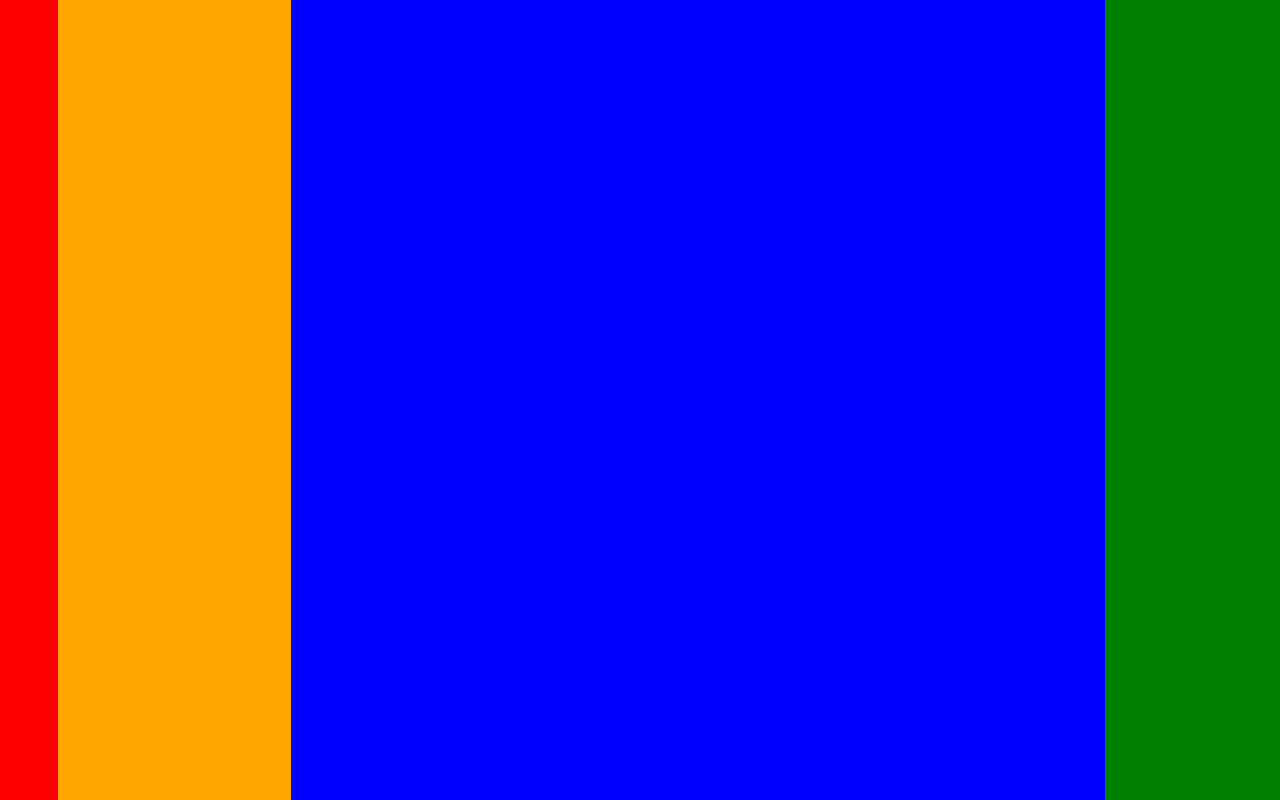
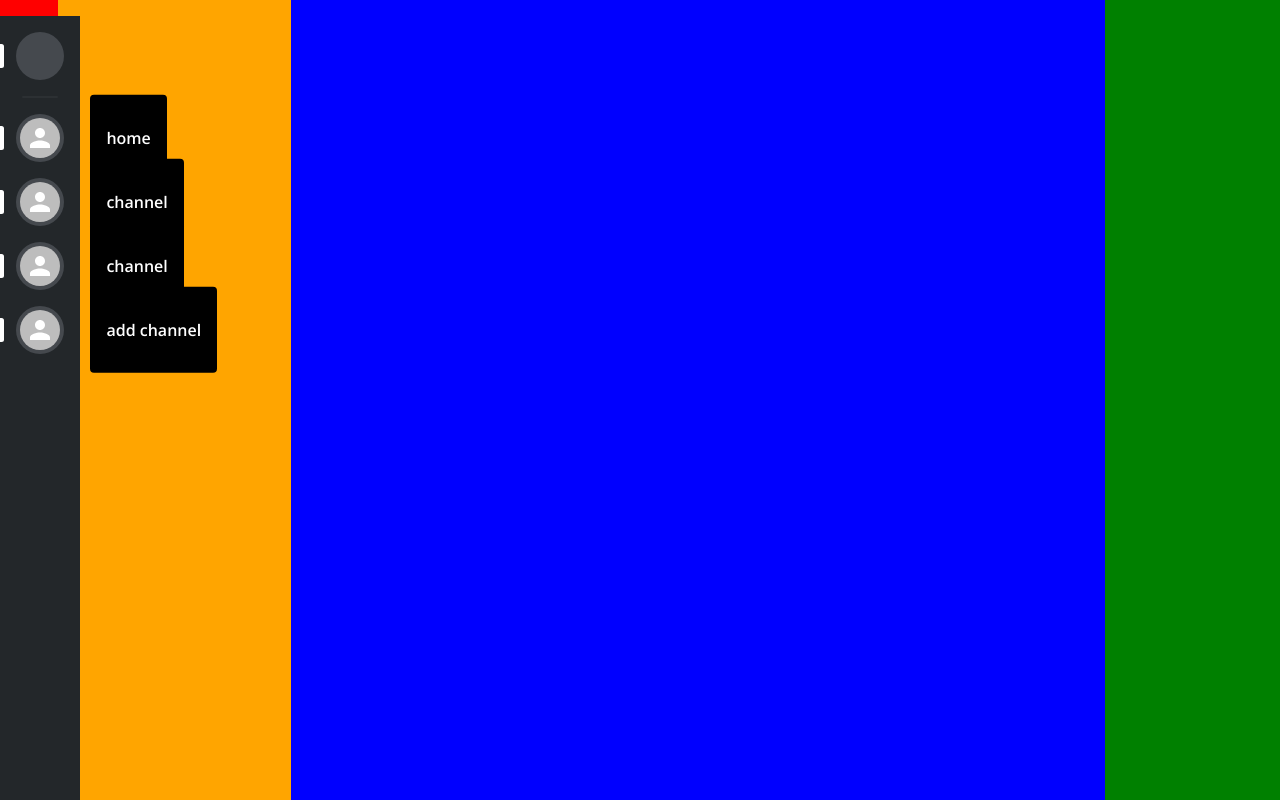
Before and after one commit to joonmoogo/Moon-Discord, a React (Create React App) app: page / in a window 1280 px wide. Built offline with nearby package versions, Linux system fonts and the light colour scheme.

Commit message:
sidebar fix css. add textbar

```diff
--- a/src/App.js
+++ b/src/App.js
@@ -1,9 +1,10 @@
 import logo from './logo.svg';
 import './App.css';
 import Counter from './components/counter';
-import Button from '@mui/joy/Button';
+
 import * as React from 'react';
 import Right from './components/Right';
+import Sidebar from './components/Sidebar';
 
 function App() {
 
@@ -13,8 +14,9 @@ function App() {
         backgroundColor: 'red',
         height: '100%',
         width: '5%'
+
       }}>
-
+		<Sidebar/>
       </div>
       <div className='left' style={{
         backgroundColor: 'orange',
@@ -43,6 +45,7 @@ function App() {
           {/* <Right/> */}
         </div>
       </div>
+
   );
 }
 
--- /dev/null
+++ b/src/components/sidebar.css
@@ -0,0 +1,85 @@
+@import url("https://fonts.googleapis.com/css2?family=Open+Sans:wght@300;600&display=swap");
+
+:root {
+	--color-blurple: #7289da;
+	--color-not-quite-black: #23272a;
+	--color-dark: #2c2f33;
+	--color-lighter-dark: #45494e;
+	--color-full-white: #ffffff;
+	--color-grey-white: #B9BBBE;
+	--color-grey-dark: #242629;
+	--color-actually-black: #000000;
+	--color-fantastic-green: #00ae7a;
+}
+
+body {
+	background-color: var(--color-dark);
+	font-family: "Open Sans", sans-serif;
+	color: var(--color-full-white);
+	min-height: 100vh;
+}
+
+nav {
+	position: fixed;
+	top: 0;
+	bottom: 0;
+}
+
+.squircles{
+	background-color: var(--color-not-quite-black);
+	min-height: 100vh;
+	padding: 1rem;
+	display: flex;
+	flex-direction: column;
+	gap: 1rem;
+}
+
+.squircle {
+	background: var(--color-lighter-dark);
+	width: 48px;
+	height: 48px;
+	border-radius: 50%;
+	cursor: pointer;
+	position: relative;
+	transition: border-radius 128ms, background 128ms, color 128ms;
+	display: flex;
+	justify-content: center;
+	align-items: center;
+}
+
+.squircle::before{
+	content: '';
+	width: 100%;
+	height: 100%;
+	background-color: #ffffff;
+	position: absolute;
+	border-radius: 5px;
+	top: 50%;
+	transform: translate(-100%, -50%) scale(.5);
+}
+
+.squircle:hover{
+	border-radius: 36%;
+}
+
+
+.divider{
+	width: 100%;
+	background: var(--color-full-white);
+	height: 2px;
+	border-radius: 1px;
+	opacity: .06;
+	transform: scale(.75);
+	display: flex;
+}
+
+.text-box{
+	background: var(--color-actually-black);
+	padding: 0.68rem 1rem;
+	position: absolute;
+	top: 50%;
+	left: 155%;
+	transform: translateY(-50%);
+	width: max-content;
+	border-radius: 4px;
+}
--- a/src/components/sidebar.js
+++ b/src/components/sidebar.js
@@ -1,4 +1,4 @@
-import './Sidebar.css';
+import './sidebar.css';
 import React from 'react';
 import { Avatar } from '@mui/material';
 
@@ -13,15 +13,27 @@ function Sidebar() {
 		<li class="divider"></li>
 		<li class="squircle">
         <Avatar alt="" src=""></Avatar>
+		<div class ="text-box">
+			<h4 class="text">home</h4>
+		</div>
 		</li>
 		<li class="squircle">
         <Avatar alt="" src=""></Avatar>
+		<div class ="text-box">
+			<h4 class="text">channel</h4>
+		</div>
 		</li>
 		<li class="squircle">
         <Avatar alt="" src=""></Avatar>
+		<div class ="text-box">
+			<h4 class="text">channel</h4>
+		</div>
 		</li>
 		<li class="squircle">
         <Avatar alt="" src=""></Avatar>
+		<div class ="text-box">
+			<h4 class="text">add channel</h4>
+		</div>
 		</li>
 	</ul>
 </nav>
```
